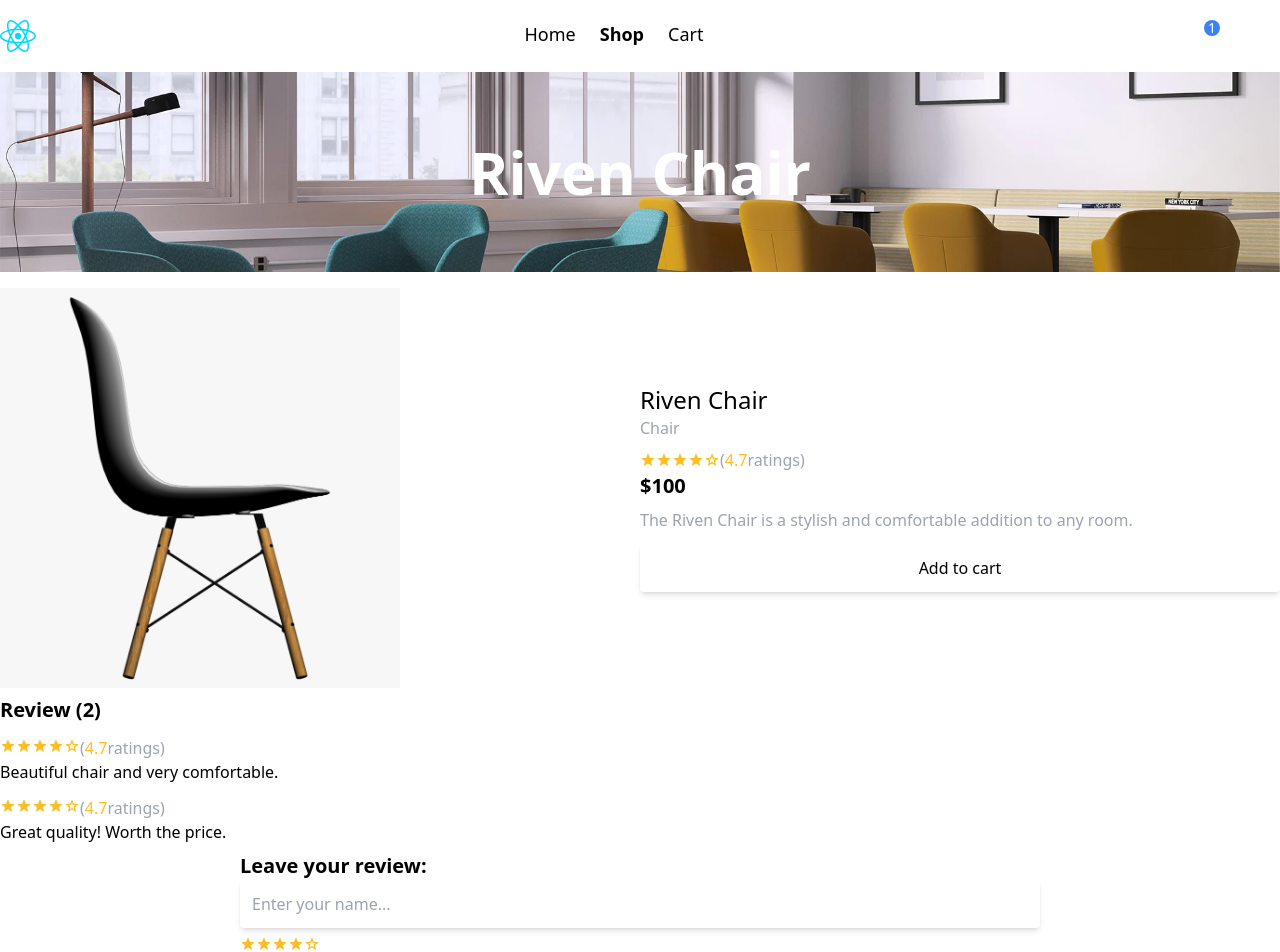
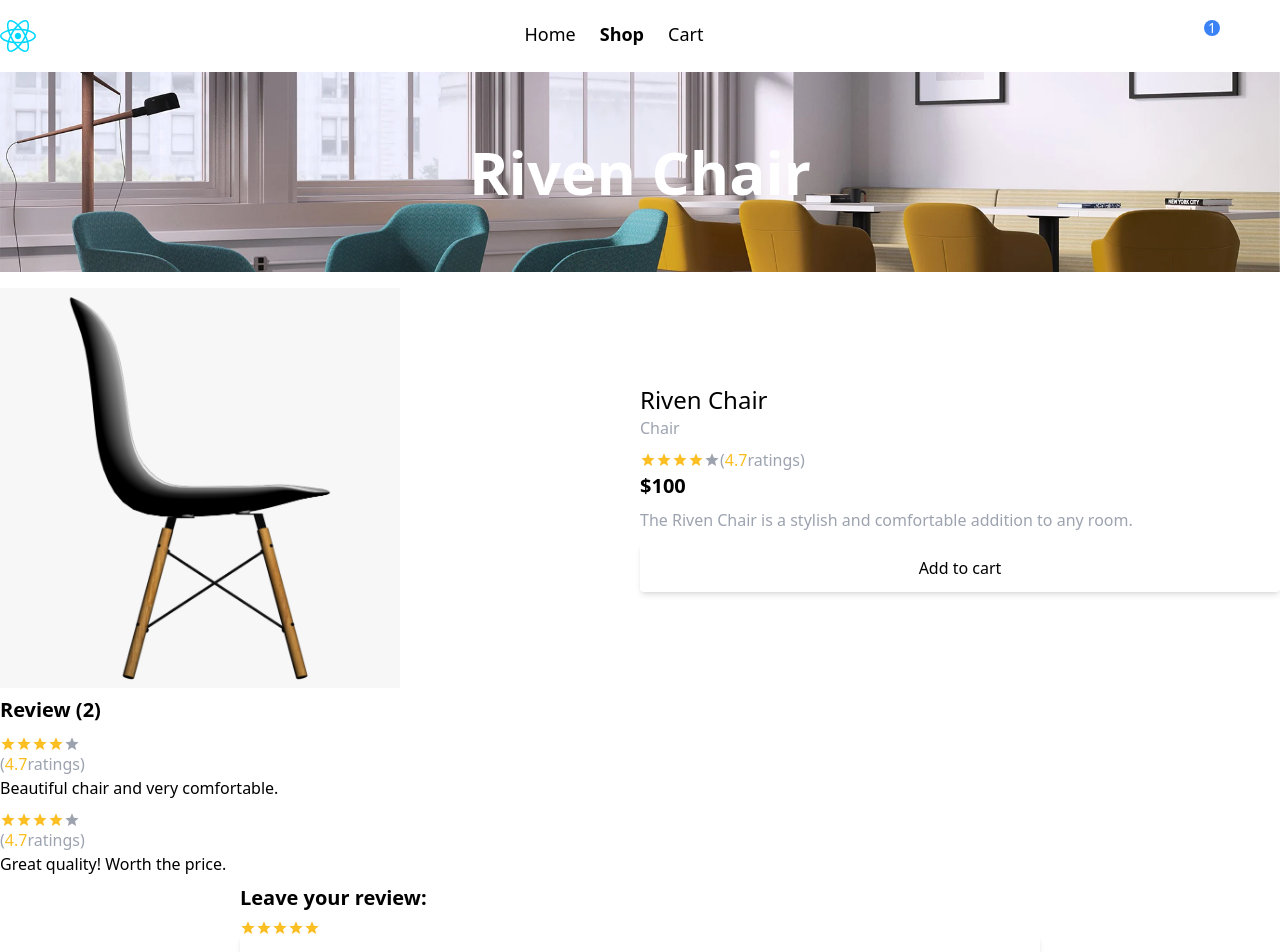
Before and after one commit to tnowad/eshop, a React (Vite) app: page /shop/1 in a window 1280 px wide. Shown: the top 952 px of the page. Built offline with nearby package versions, Linux system fonts and the light colour scheme; some icons are missing.

Commit message:
feat(review): add handle input form

```diff
--- /dev/null
+++ b/src/components/UI/StartInput.tsx
@@ -0,0 +1,45 @@
+import React, { useState } from "react";
+import { Icon } from "@iconify/react";
+
+interface StarInputProps {
+  value: number;
+  onChange?: (rating: number) => void;
+}
+
+const StarInput: React.FC<StarInputProps> = ({
+  value,
+  onChange = () => {},
+}) => {
+  const [hoverValue, setHoverValue] = useState(0);
+
+  const handleStarClick = (rating: number) => {
+    onChange(rating);
+  };
+
+  const handleStarHover = (rating: number) => {
+    setHoverValue(rating);
+  };
+
+  const handleMouseLeave = () => {
+    setHoverValue(0);
+  };
+
+  return (
+    <div className="flex">
+      {[1, 2, 3, 4, 5].map((rating) => (
+        <Icon
+          key={rating}
+          icon="material-symbols:star"
+          className={`cursor-pointer text-amber ${
+            (hoverValue || value) >= rating ? "text-amber" : "text-gray"
+          }`}
+          onClick={() => handleStarClick(rating)}
+          onMouseEnter={() => handleStarHover(rating)}
+          onMouseLeave={handleMouseLeave}
+        />
+      ))}
+    </div>
+  );
+};
+
+export default StarInput;
--- a/src/pages/ProductDetails.tsx
+++ b/src/pages/ProductDetails.tsx
@@ -2,20 +2,28 @@ import { Navigate, useParams } from "react-router-dom";
 import CommonSection from "../components/CommonSection";
 import Helmet from "../components/Helmet";
 import products from "../mocks/products";
-import { Icon } from "@iconify/react";
 import ProductList from "../components/UI/ProductList";
-import { useEffect } from "react";
+import { useEffect, useState } from "react";
 import { useAppDispatch } from "../hooks/storeHook";
 import { addCartItem } from "../redux/slices/cartSlice";
 import { toast } from "react-toastify";
+import StarInput from "../components/UI/StartInput";
 
 const ProductDetails = () => {
+  const { id } = useParams();
+  const product = products.find((item) => item.id === id);
+
   useEffect(() => {
     window.scrollTo({ top: 0, behavior: "smooth" });
+  }, [id]);
+
+  const dispatch = useAppDispatch();
+
+  const [review, setReview] = useState<{ rating: number; text: string }>({
+    rating: 5,
+    text: "",
   });
-  const dispatch = useAppDispatch();
-  const { id } = useParams();
-  const product = products.find((item) => item.id === id);
+
   if (!product) {
     return <Navigate to="/not-found" />;
   }
@@ -32,6 +40,7 @@ const ProductDetails = () => {
   const relatedProducts = products.filter(
     (item) => item.category == product.category
   );
+
   const handleAddToCart = () => {
     dispatch(
       addCartItem({
@@ -42,6 +51,9 @@ const ProductDetails = () => {
       })
     );
     toast.info("Product added to cart!");
+  };
+  const handleReview = () => {
+    console.log(review);
   };
 
   return (
@@ -62,13 +74,7 @@ const ProductDetails = () => {
                 <h2 className="text-bold text-2xl">{productName}</h2>
                 <span className="capitalize text-gray mt-2">{category}</span>
                 <div className="pt-2 flex text-md items-center">
-                  <div className="flex text-amber">
-                    <Icon icon="material-symbols:star" />
-                    <Icon icon="material-symbols:star" />
-                    <Icon icon="material-symbols:star" />
-                    <Icon icon="material-symbols:star" />
-                    <Icon icon="material-symbols:star-outline" />
-                  </div>
+                  <StarInput value={avgRating} />
                   <p className="text-gray">
                     (<span className="text-amber">{avgRating}</span>
                     ratings)
@@ -94,13 +100,7 @@ const ProductDetails = () => {
           <div>
             {reviews.map((item) => (
               <div key={item.id} className="pt-3">
-                <div className="flex-inline text-amber">
-                  <Icon icon="material-symbols:star" />
-                  <Icon icon="material-symbols:star" />
-                  <Icon icon="material-symbols:star" />
-                  <Icon icon="material-symbols:star" />
-                  <Icon icon="material-symbols:star-outline" />
-                </div>
+                <StarInput value={avgRating} />
                 <span className="text-gray">
                   (<span className="text-amber">{avgRating}</span>
                   ratings)
@@ -113,23 +113,30 @@ const ProductDetails = () => {
           <div className="pt-2 flex justify-center">
             <div className="w-[min(800px,_100%)]">
               <h2 className="text-xl font-bold">Leave your review:</h2>
-              <input
-                type="text"
-                placeholder="Enter your name..."
-                className="flex items-center p-3 shadow-md outline-none bg-white rounded w-full"
-              />
-              <div className="mt-2   flex-inline text-amber">
-                <Icon icon="material-symbols:star" />
-                <Icon icon="material-symbols:star" />
-                <Icon icon="material-symbols:star" />
-                <Icon icon="material-symbols:star" />
-                <Icon icon="material-symbols:star-outline" />
+
+              <div className="mt-2">
+                <StarInput
+                  value={review.rating}
+                  onChange={(rating) => {
+                    setReview((value) => ({ ...value, rating }));
+                  }}
+                />
               </div>
               <textarea
                 placeholder="Message..."
+                value={review.text}
+                onChange={(event) => {
+                  setReview((value) => ({
+                    ...value,
+                    text: event.target.value,
+                  }));
+                }}
                 className="flex items-center p-3 shadow-md outline-none bg-white rounded w-full"
               />
-              <button className="mt-2 flex items-center justify-center p-3 shadow-md outline-none bg-white rounded w-full">
+              <button
+                className="mt-2 flex items-center justify-center p-3 shadow-md outline-none bg-white rounded w-full"
+                onClick={handleReview}
+              >
                 Review
               </button>
             </div>
```
